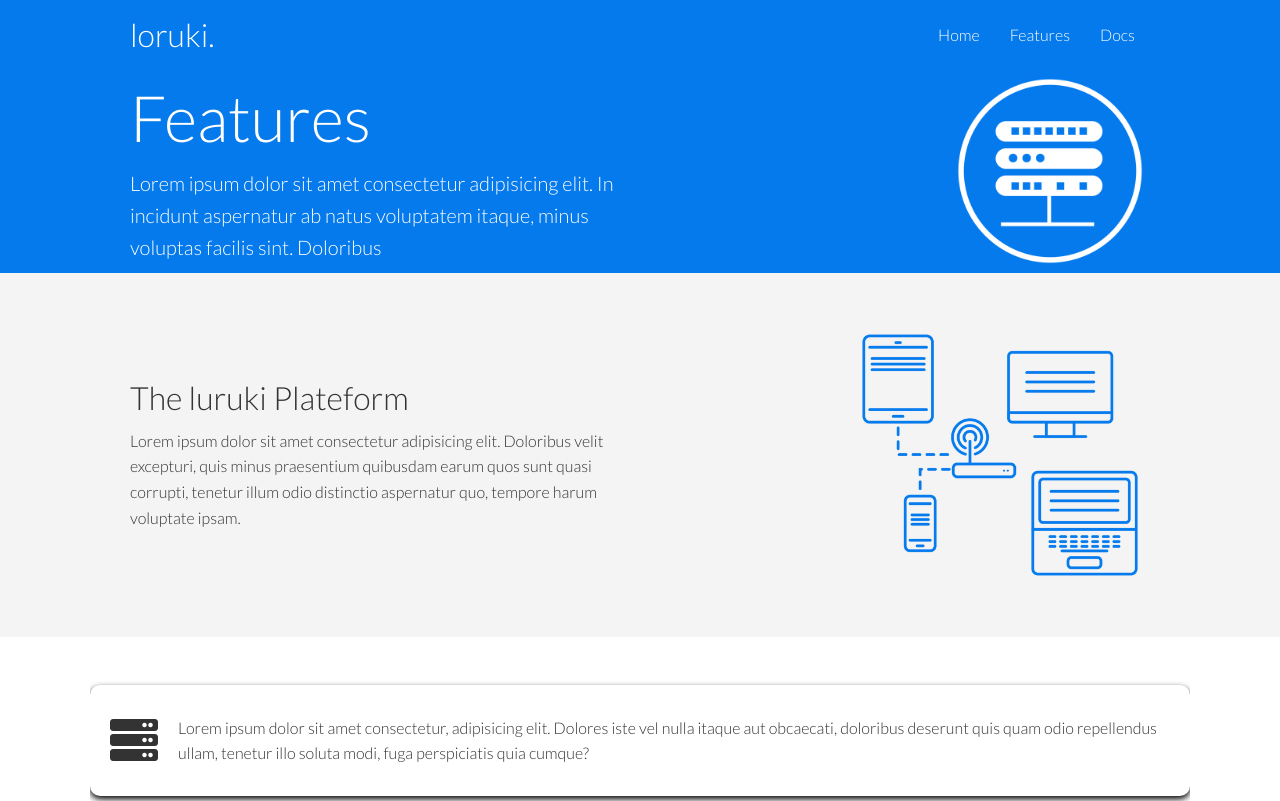
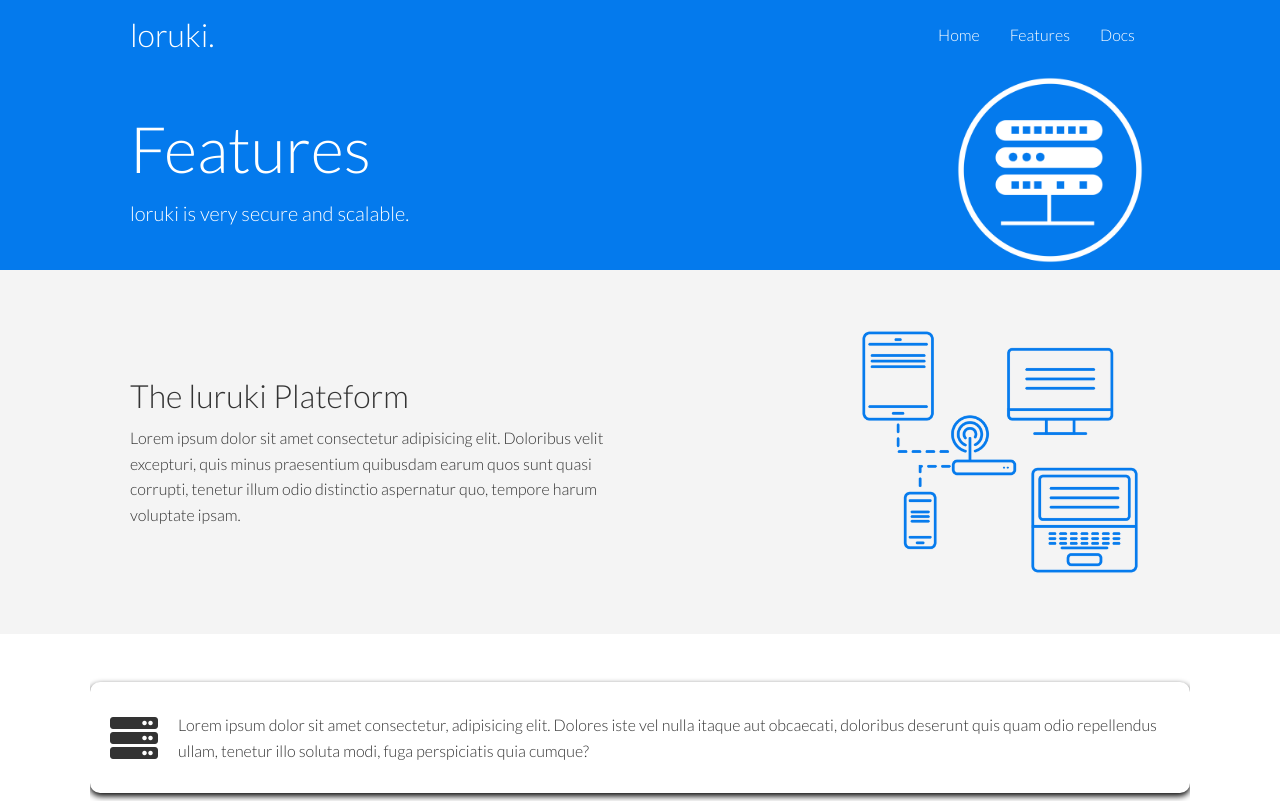
Before and after one commit to aliw2025/loruki-website, a plain HTML site: page Features.html in a window 1280 px wide. Shown: the top 801 px of the page. Drawn offline with Linux system fonts and the light colour scheme.

Commit message:
featues updated

```diff
--- a/Features.html
+++ b/Features.html
@@ -33,7 +33,7 @@
                      Features
                 </h1>
                 <p class="lead">
-                    Lorem ipsum dolor sit amet consectetur adipisicing elit. In incidunt aspernatur ab natus voluptatem itaque, minus voluptas facilis sint. Doloribus
+                   loruki is very secure and scalable.
                 </p>
             </div>
             <img src="images/server.png" alt="">
```
